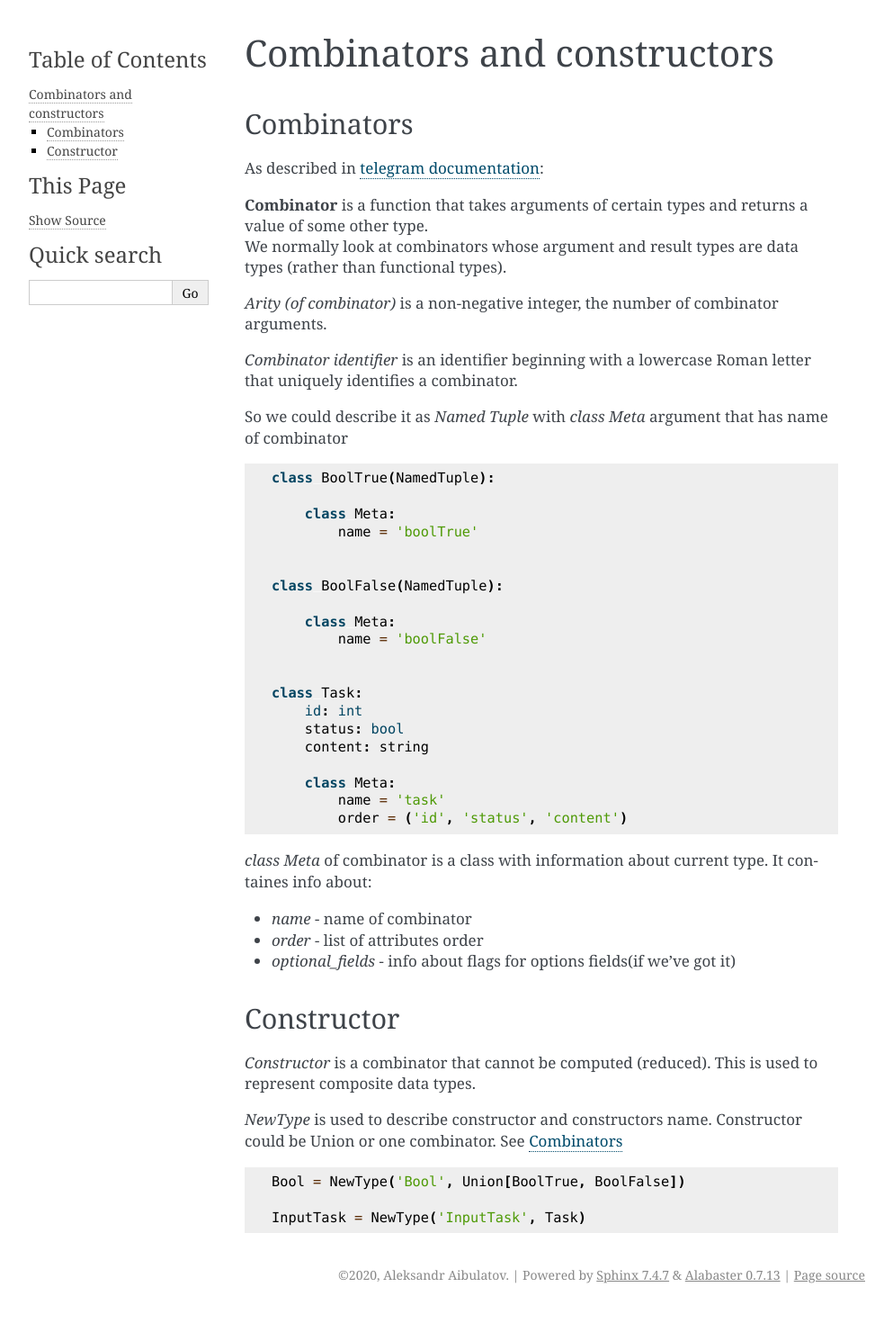
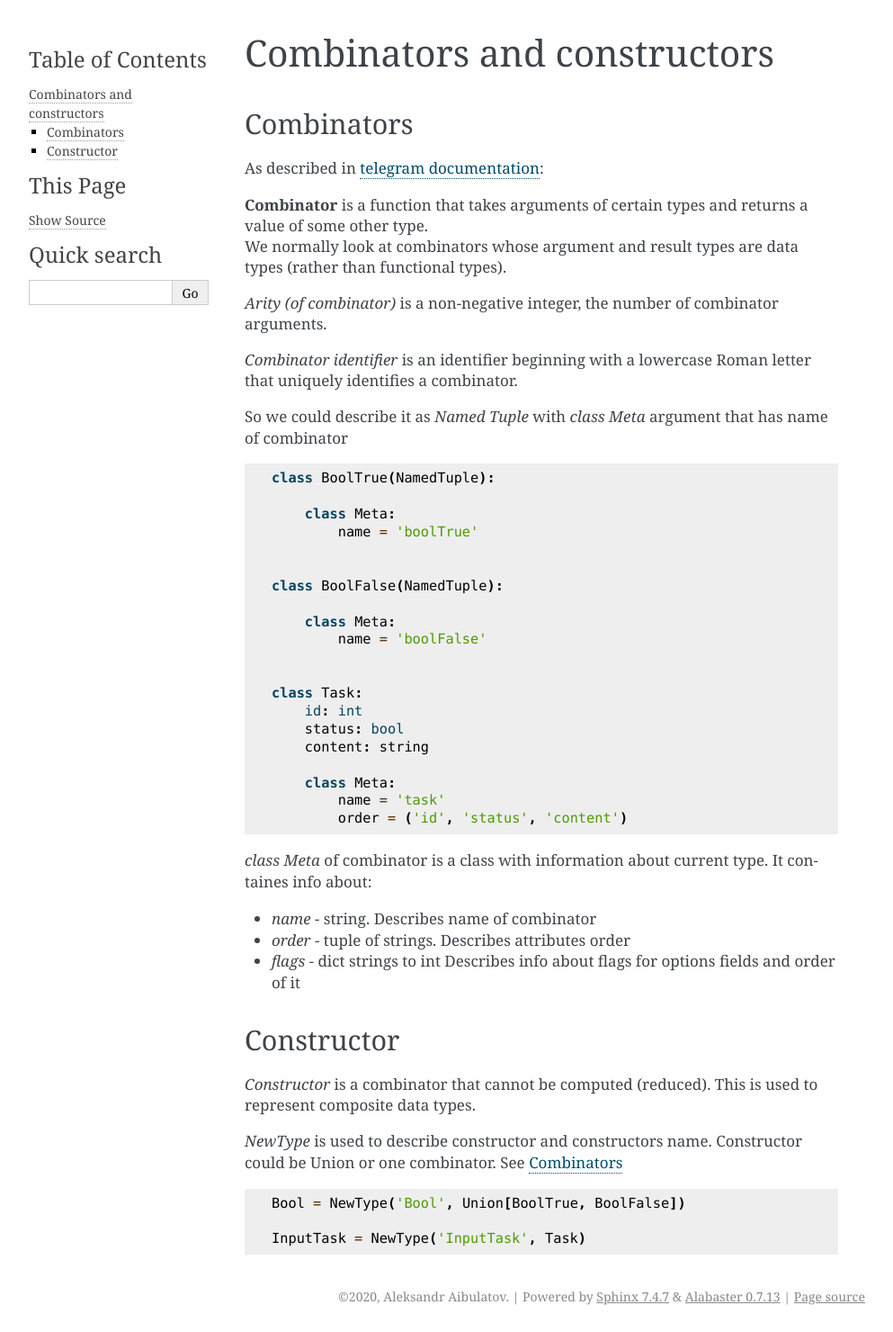
Before and after one commit to Zapix/mtpylon, a Sphinx documentation site: the page built from docs/source/1-combinators-and-constructors.rst, in a window 1280 px wide. Shown: the whole page at 90% size, without its empty margins (148-1141 px from the left). Built offline with Sphinx 7.4.7, drawn with Linux system fonts in a browser that asks for light colours; before the commit the page ends 1456 px from its top, so only the background shows below that.

Commit message:
Update combinators documentation

```diff
--- a/docs/source/1-combinators-and-constructors.rst
+++ b/docs/source/1-combinators-and-constructors.rst
@@ -43,9 +43,9 @@ So we could describe it as `Named Tuple` with `class Meta` argument that has nam
 
 `class Meta` of combinator is a class with information about current type. It containes info about:
 
-* `name` - name of combinator
-* `order` - list of attributes order
-* `optional_fields` - info about flags for options fields(if we've got it)
+* `name` - string. Describes name of combinator
+* `order` - tuple of strings. Describes attributes order
+* `flags` - dict strings to int Describes info about flags for options fields and order of it
 
 
 .. _mtpylon_constructors:
```
